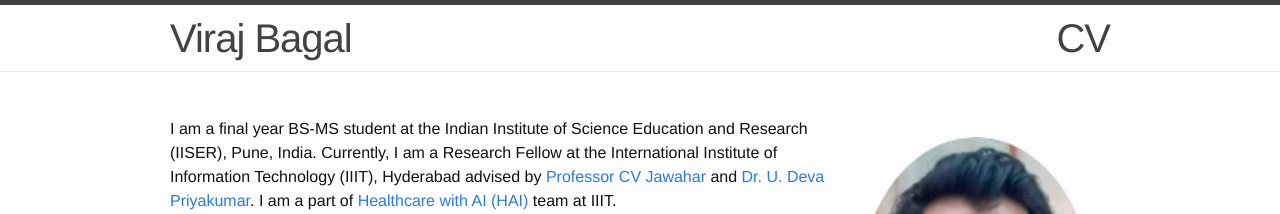
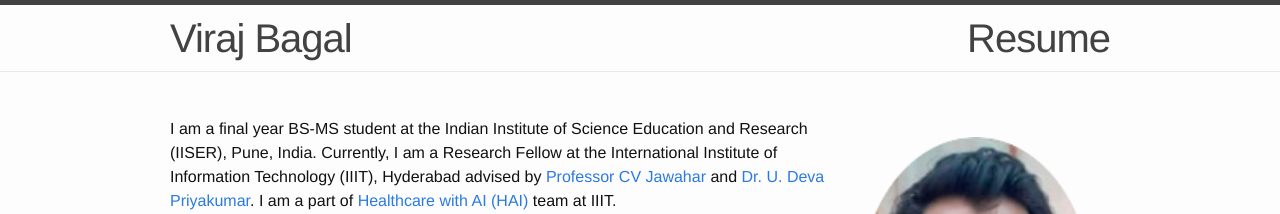
Before and after one commit to VirajBagal/VirajBagal.github.io, a Jekyll site: the page built from index.md, in a window 1280 px wide. Shown: the top 214 px of the page. Built offline with Jekyll 4.4.1, drawn with Linux system fonts in a browser that asks for light colours.

Commit message:
Update header.html

```diff
--- a/_includes/header.html
+++ b/_includes/header.html
@@ -14,7 +14,7 @@
       </a>
 
       <div class="trigger">
-        <a class="site-title" href="/pdfs/cv.pdf">CV</a>
+        <a class="site-title" href="/data/resume.pdf">Resume</a>
         <!-- <a class="page-link" href="/pdfs/cv.pdf">CV</a> -->
         <!-- <a class="page-link" href="/blog/">Blog</a> -->
       </div>
```
